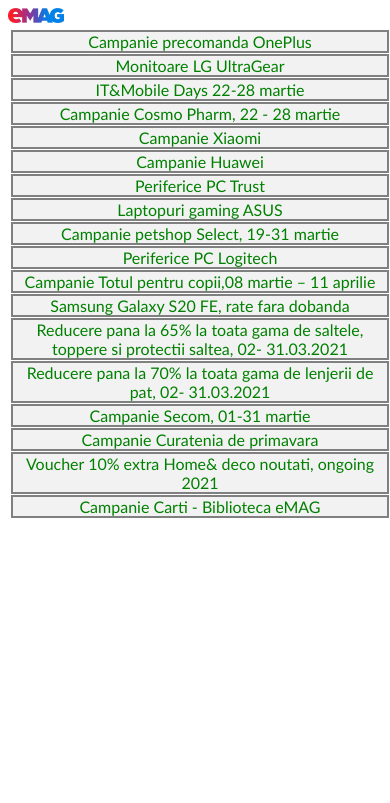
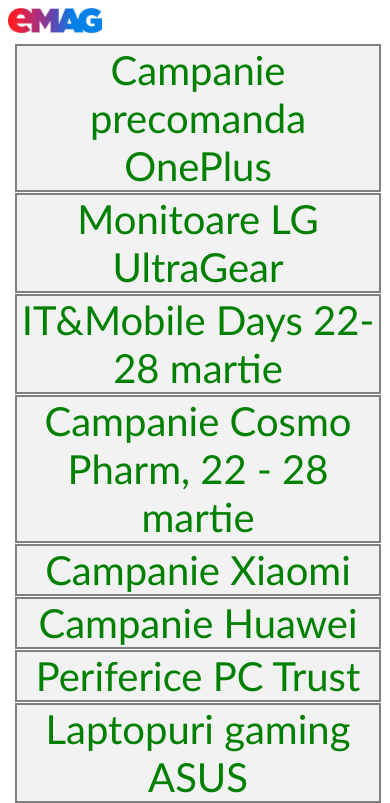
Before and after one commit to sandormatyas99/emag, a plain HTML site: page index.html in a window 390 px wide. Shown: the top 803 px of the page. Drawn offline with Linux system fonts and the light colour scheme.

Commit message:
Update index.html

```diff
--- a/index.html
+++ b/index.html
@@ -6,31 +6,40 @@
 .press {
     display: block;  /* Remove bullet points; allow greater control of positioning */
     padding: 1px;      /* Override defaults for lists */
-    margin: 1px;       /* Override defaults for lists */
-    width: 100%;
+    margin: 1px;
+    height: 200%;      /* Override defaults for lists */
 
 
     /* Get the row full width */
 }
 
 .press li {
-    display: block; /* Get all images to show in a row */
-    width: 100%;            /* Show 4 logos per row */
+    display: block; /* Get all images to show in a row */            /* Show 4 logos per row */
     text-align: center;
     border: gray 2px solid;
     margin: 1px;
     font-family: "Trebuchet MS", Arial, Helvetica, sans-serif;
     background-color: #f2f2f2;
+    width: 100%;
+    height: 20%;
 
     /* Centre align the images */
 }
 
-@media (max-width: 960px) and (min-width: 501px) {
-    .press li { width: 100%;} /* Show 2 logos per row on medium devices (tablets, phones in landscape) */
+@media only screen and (max-width: 800px) {
+  .press li {
+    font-size: 40px;
+  }
+  .press {
+    display: block;  /* Remove bullet points; allow greater control of positioning */
+    padding: 2px;      /* Override defaults for lists */
+    margin: 4px;
+    height: 200%;      /* Override defaults for lists */
+
+
+    /* Get the row full width */
 }
 
-@media (max-width: 500px) {
-    .press li { width: 100%;} /* On small screens, show one logo per row */
 }
 a{
 color:green;
@@ -40,8 +49,8 @@ a:hover {
   color:black;
 }
 img{
-    height: 15%;
-    width: 15%;
+    height: 25%;
+    width: 25%;
 }
 </style>
 <img src="emag.jpg" alt="emag">
```
